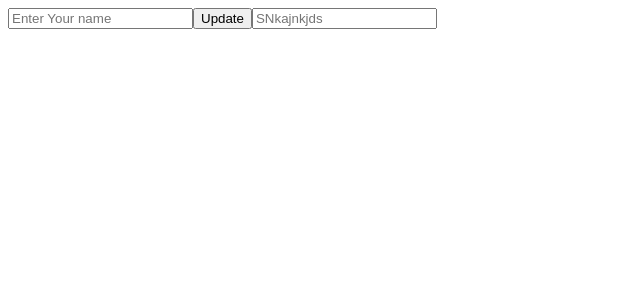
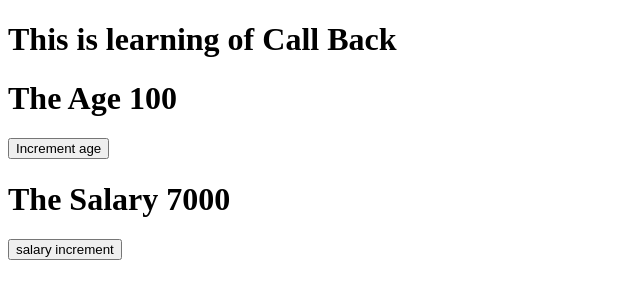
Before and after one commit to kirankiran26/Learning-react, a React (Vite) app in the folder myproj/: page / in a window 1280 px wide. Shown: the top 300 px of the page, without its empty margins (0-640 px from the left). Built offline with nearby package versions, Linux system fonts and the light colour scheme.

Commit message:
Added callback

```diff
--- a/myproj/src/App.jsx
+++ b/myproj/src/App.jsx
@@ -1,14 +1,12 @@
 import { useState } from 'react'
 import reactLogo from './assets/react.svg'
 import viteLogo from '/vite.svg'
-import UseState2 from './HooksInReact/USeState/UseState2';
-import Basics from './HooksInReact/UseReducer/Basics';
-import Example1 from './HooksInReact/Useref/Example1';
-import Example2 from './HooksInReact/Useref/Example2';
+import Basic from './HooksInReact/Usememo/Basic';
+import UbBasics from './UseCallBack/UbBasics';
 function App() {
   return (
    <>
-   <Example2/>
+   <UbBasics/>
    </>
   );
 }
--- /dev/null
+++ b/myproj/src/HooksInReact/Usememo/Basic.jsx
@@ -0,0 +1,13 @@
+import React, { useEffect, useState } from 'react'
+
+const Basic = () => {
+  const[count ,setcount]=useState(0)
+  return (
+    <div>
+      <input type="number" name="" placeholder='Enter Your name...' id="" value={count} onChange={(evt)=>setcount(evt.target.value)} />
+      <h1>The number is {count}</h1>
+    </div>
+  )
+}
+
+export default Basic
--- /dev/null
+++ b/myproj/src/UseCallBack/UbBasics.jsx
@@ -0,0 +1,32 @@
+import React, { useCallback, useState } from 'react'
+
+const UbBasics = () => {
+  const[age,setAge]=useState(100);
+  const[salary,SetSalary]=useState(7000);
+  const Title=({compname})=> {
+    return(
+      <div>
+        <h1>This is learning of  {compname}</h1>
+      </div>
+    )
+  }
+  const handelAge=useCallback(()=>{
+    console.log("Age is rendered ");
+    setAge(age+1);
+  })
+  const handelSalary=()=> {
+    console.log("Salary is rendered ");
+    SetSalary(salary+1000);
+  }
+  return (
+    <div>
+      <Title compname={"Call Back "}/>
+      <h1>The Age {age}</h1>
+      <button  type="button" onClick={handelAge}>Increment age </button>
+      <h1>The Salary {salary}</h1>
+      <button type="button" onClick={handelSalary}>salary increment </button>
+    </div>
+  )
+}
+
+export default UbBasics
```
